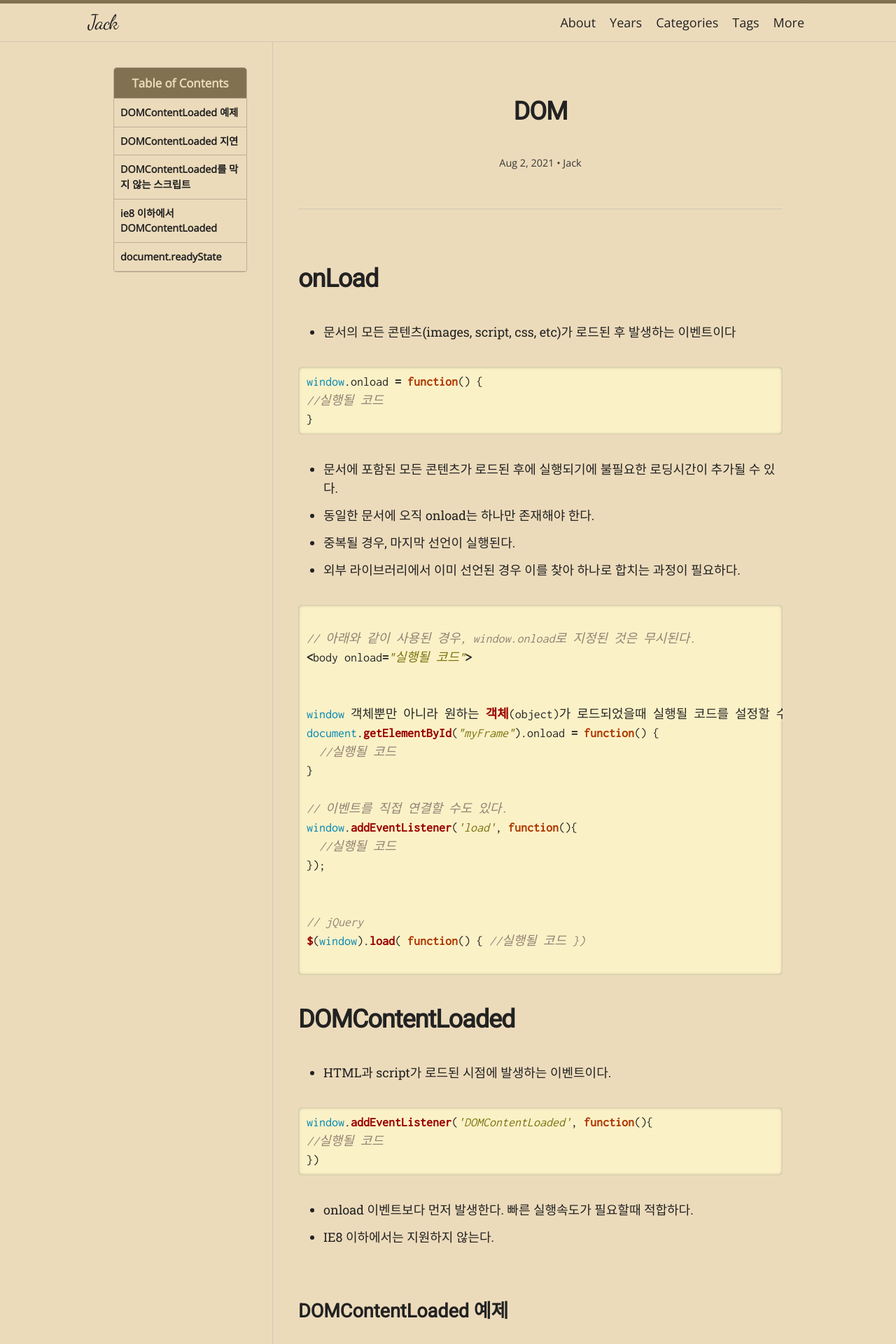
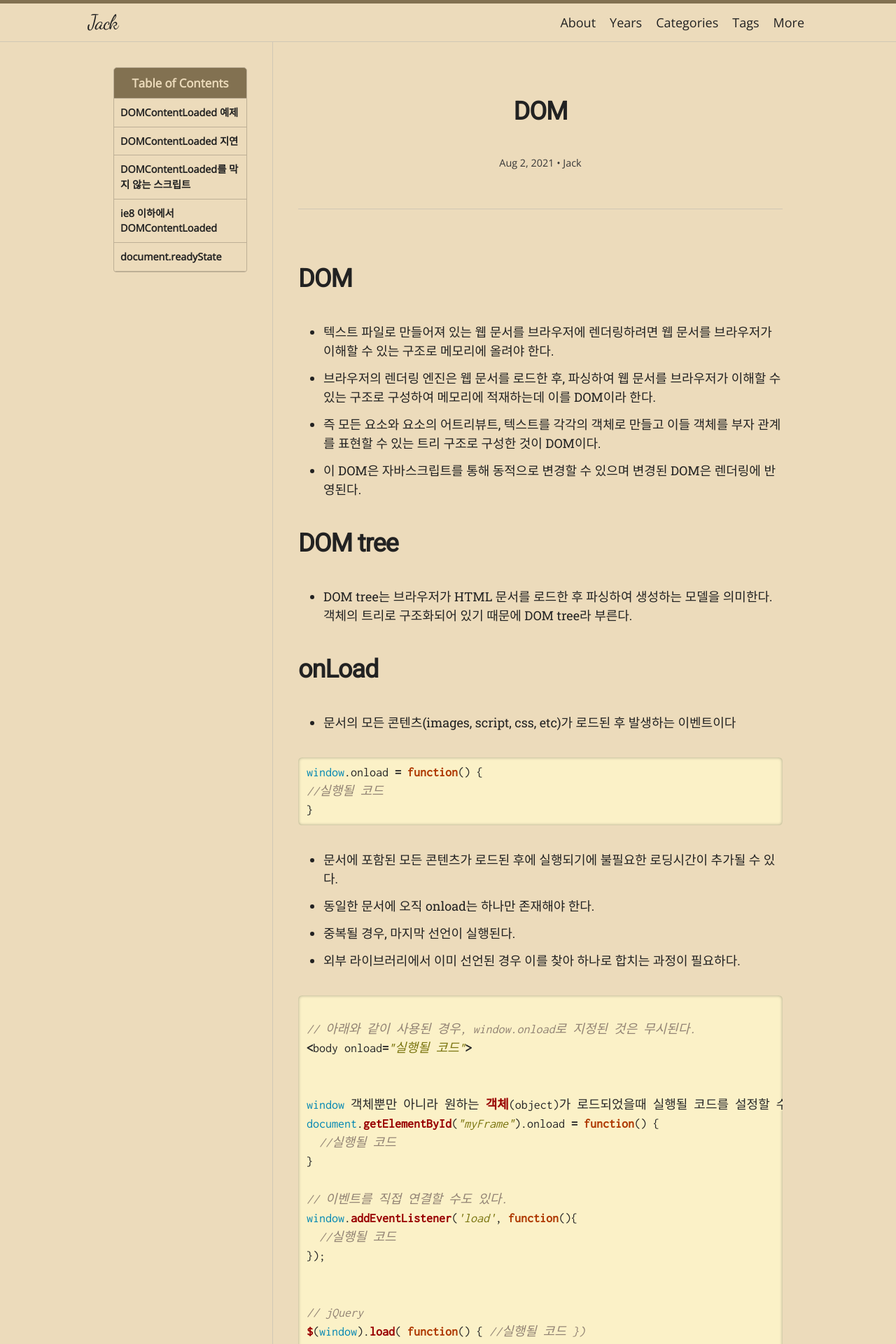
Before and after one commit to ha-jae-geun/jaegeunha94.github.io, a Jekyll site: the page built from _posts/2021-08-02-DOM.md, in a window 1280 px wide. Shown: the top 1920 px of the page at 70% size. Built offline with Jekyll 4.4.1, drawn with Linux system fonts in a browser that asks for light colours; nearby versions of some CDN libraries; some web fonts are replaced; some of the changed text lies outside the part shown.

Commit message:
Update 2021-08-02-DOM.md

```diff
--- a/_posts/2021-08-02-DOM.md
+++ b/_posts/2021-08-02-DOM.md
@@ -7,6 +7,17 @@ tags: [javascript]
 author:
   - Jack
 ---
+
+# DOM
+* 텍스트 파일로 만들어져 있는 웹 문서를 브라우저에 렌더링하려면 웹 문서를 브라우저가 이해할 수 있는 구조로 메모리에 올려야 한다.
+* 브라우저의 렌더링 엔진은 웹 문서를 로드한 후, 파싱하여 웹 문서를 브라우저가 이해할 수 있는 구조로 구성하여 메모리에 적재하는데 이를 DOM이라 한다.
+* 즉 모든 요소와 요소의 어트리뷰트, 텍스트를 각각의 객체로 만들고 이들 객체를 부자 관계를 표현할 수 있는 트리 구조로 구성한 것이 DOM이다.
+* 이 DOM은 자바스크립트를 통해 동적으로 변경할 수 있으며 변경된 DOM은 렌더링에 반영된다.
+
+
+# DOM tree
+* DOM tree는 브라우저가 HTML 문서를 로드한 후 파싱하여 생성하는 모델을 의미한다. 객체의 트리로 구조화되어 있기 때문에 DOM tree라 부른다.
+
 
 
 # onLoad
```
